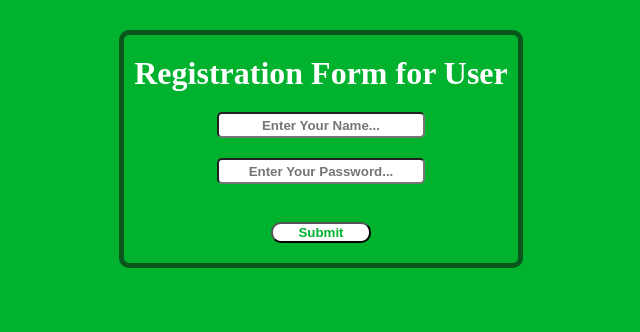
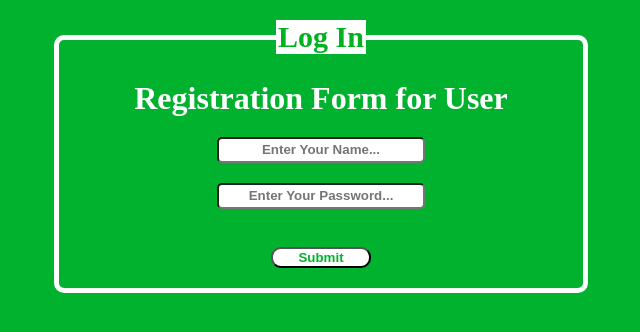
Before and after one commit to ZainRamzanGorsi/Registration-Form, a plain HTML site: page index.html in a window 1280 px wide. Shown: the whole page, without its empty margins (319-959 px from the left). Drawn offline with Linux system fonts and the light colour scheme.

Commit message:
Update Interface

```diff
--- a/index.css
+++ b/index.css
@@ -4,13 +4,7 @@
 	text-align: center;
 	margin: 10px auto;
 }
-div{
-	display: inline-block;
-	border: 5px solid #0a551c;
-	border-radius: 10px;
-	padding: 10px 10px;
 
-}
 
 button{
 	width: 100px;
@@ -28,3 +22,14 @@ input{
 	font-weight: bold;
 	height: 20px;
 }
+fieldset{
+	width: 500px;
+	border: 5px solid white;
+	border-radius: 10px;
+}
+legend{
+	font-weight: bold;
+	font-size: 30px;
+	background-color: white;
+	color: #00b220;
+}
--- a/index.html
+++ b/index.html
@@ -7,11 +7,12 @@
 	<link rel="stylesheet" href="index.css">
 </head>
 <body>
-	<div>
+	<fieldset>
+		<legend>Log In</legend>
 		<h1>Registration Form for User</h1>
 		<input required type="text" name="Name" id="name" placeholder="Enter Your Name..."><br>
 		<input required type="password" name="password" placeholder="Enter Your Password..."><br><br>
 		<button onclick="alert('Thank You!' )">Submit</button>
-	</div>
+	</fieldset>
 </body>
 </html>
```
